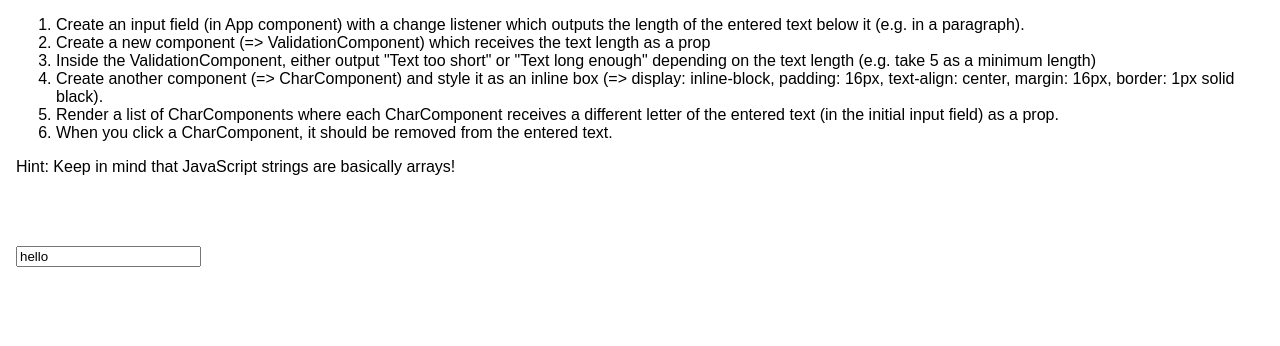
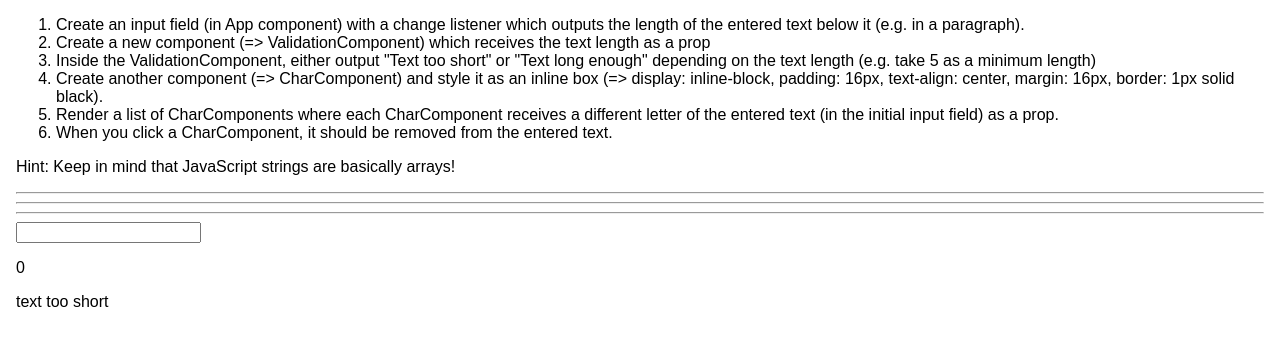
Before and after one commit to rdargali/react-udemy, a React (Create React App) app in the folder lists-conditionals--assignment-problem/: page / in a window 1280 px wide. Shown: the top 346 px of the page. Built offline with nearby package versions, Linux system fonts and the light colour scheme.

Commit message:
final commit of day, exercise not complete

```diff
--- a/lists-conditionals--assignment-problem/src/App.js
+++ b/lists-conditionals--assignment-problem/src/App.js
@@ -1,7 +1,15 @@
 import React, { Component } from "react";
 import "./App.css";
 
+import Validation from "./Components/Validation/Validation";
+
 class App extends Component {
+  state = {
+    userInput: ""
+  };
+  inputChangeHandler = event => {
+    this.setState({ userInput: event.target.value });
+  };
   render() {
     return (
       <div className="App">
@@ -37,11 +45,19 @@ class App extends Component {
         </ol>
         <p>Hint: Keep in mind that JavaScript strings are basically arrays!</p>
 
-        <br />
-        <br />
-        <br />
+        <hr />
+        <hr />
+        <hr />
 
-        <input type="text" value="hello" />
+        <input
+          type="text"
+          onChange={this.inputChangeHandler}
+          value={this.state.userInput}
+        />
+        <p>{this.state.userInput}</p>
+        <p>{this.state.userInput.length}</p>
+
+        <Validation length={this.state.userInput.length} />
       </div>
     );
   }
--- /dev/null
+++ b/lists-conditionals--assignment-problem/src/Components/Validation/Validation.js
@@ -0,0 +1,16 @@
+import React, { Component } from "react";
+
+const validation = props => {
+  let count = "text too short";
+
+  if (props.length > 5) {
+    count = "text is long enough";
+  }
+  return (
+    <div>
+      <p>{count}</p>
+    </div>
+  );
+};
+
+export default validation;
```
